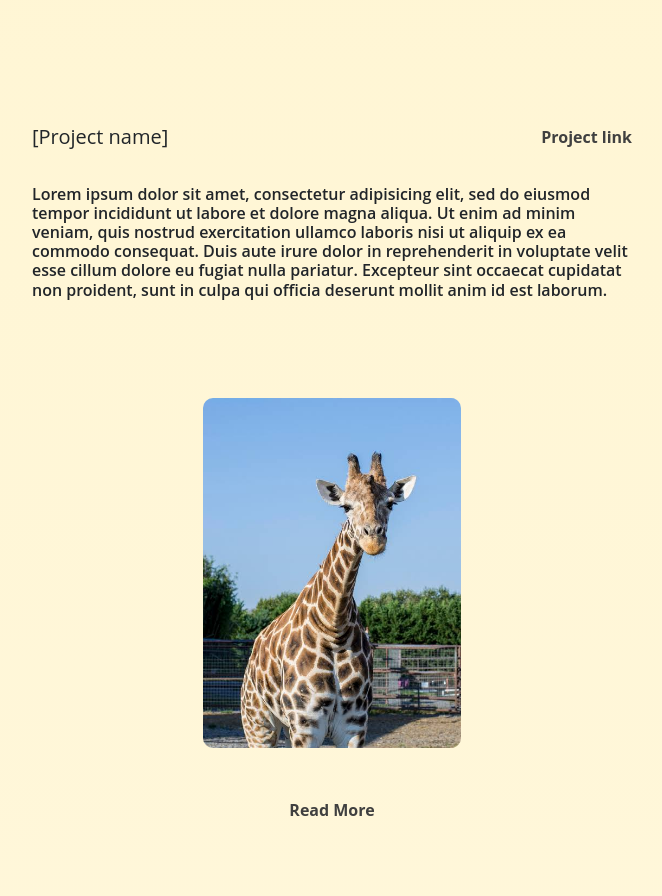
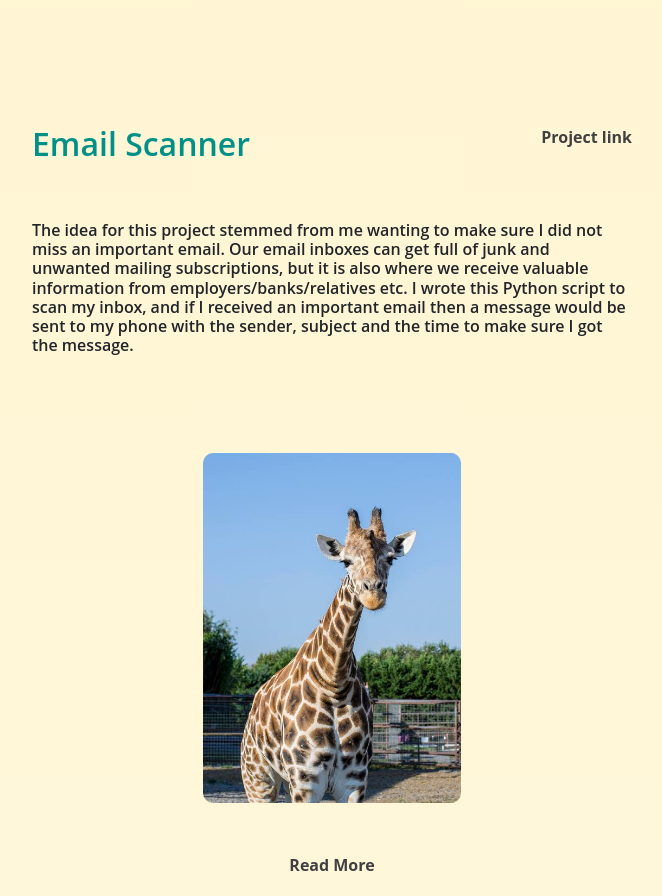
Before and after one commit to Ethang187/Portfolio, a website: page index.html in a window 1280 px wide. Shown: the part 2740-3636 px from the top of the page, without its empty margins (308-970 px from the left). Drawn offline with nearby package versions, Linux system fonts and the light colour scheme; files whose address does not match are found by name.

Commit message:
adding project emailSMS and styling

```diff
--- a/index.html
+++ b/index.html
@@ -79,15 +79,10 @@
 <div class="project">
 <div class="projectleftside">
 	<div class="projectname">
-<h5>[Project name]</h5>
-<a href="#"><p class="links">Project link</p></a>
+<h2 style="font-weight: 600;">Email Scanner</h2>
+<a href="https://github.com/Ethang187/Email-notification.git"><p class="links">Project link</p></a>
 </div>
-<h6 id="basictext">Lorem ipsum dolor sit amet, consectetur adipisicing elit, sed do eiusmod
-tempor incididunt ut labore et dolore magna aliqua. Ut enim ad minim veniam,
-quis nostrud exercitation ullamco laboris nisi ut aliquip ex ea commodo
-consequat. Duis aute irure dolor in reprehenderit in voluptate velit esse
-cillum dolore eu fugiat nulla pariatur. Excepteur sint occaecat cupidatat non
-proident, sunt in culpa qui officia deserunt mollit anim id est laborum.</h6>
+<h6 id="basictext">The idea for this project stemmed from me wanting to make sure I did not miss an important email. Our email inboxes can get full of junk and unwanted mailing subscriptions, but it is also where we receive valuable information from employers/banks/relatives etc. I wrote this Python script to scan my inbox, and if I received an important email then a message would be sent to my phone with the sender, subject and the time to make sure I got the message.</h6>
 </div>
 
 <div class="projectrightside">
--- a/style.css
+++ b/style.css
@@ -197,7 +197,7 @@ h1 {
 	display: grid;
 	grid-template-columns: repeat(2, auto);
 	justify-content: space-between;
-	margin-bottom: 20px;
+	margin-bottom: 50px;
 
 }
 
```
